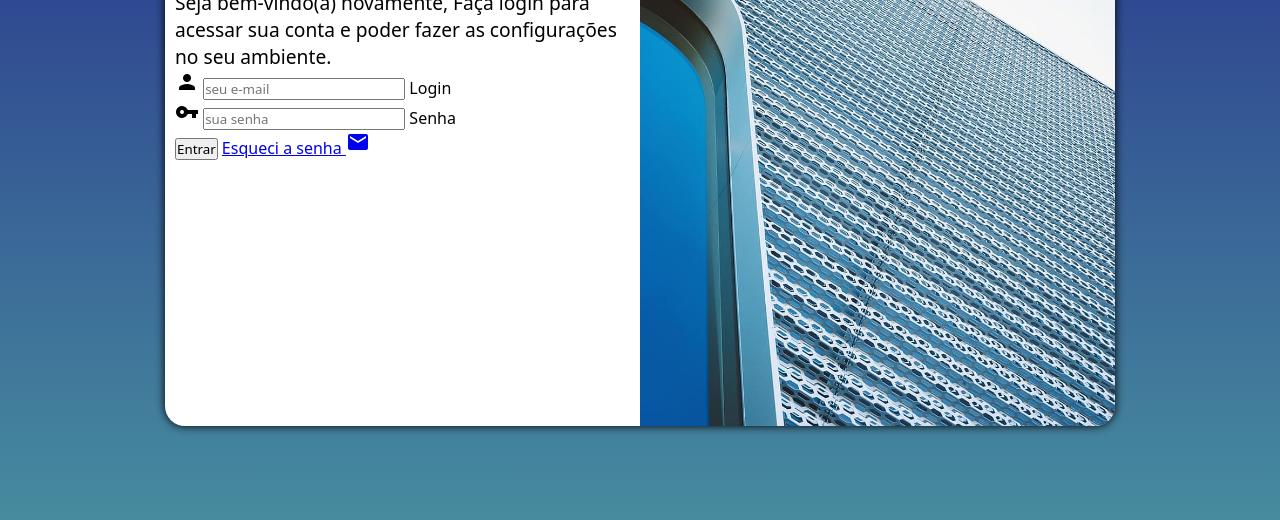
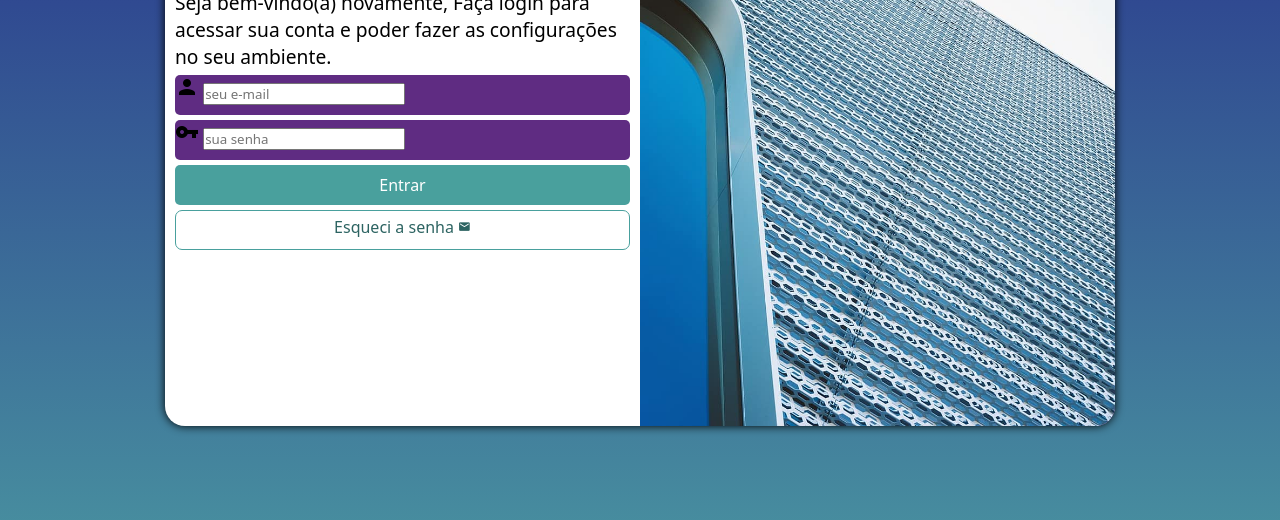
Before and after one commit to antoniofrancisco2/projeto-login, a plain HTML site: page index.html in a window 1280 px wide. Shown: the part 224-744 px from the top of the page. Drawn offline with Linux system fonts and the light colour scheme.

Commit message:
formatação do formulário

```diff
--- a/estilos/style.css
+++ b/estilos/style.css
@@ -67,3 +67,55 @@ div#form > h1 {
 div#form > p {
     font-size: 0.8em;
 }
+
+form > div.campo {
+    background-color: #5f2c82;
+    display: block;
+    width: 100%;
+    height: 40px;
+    border-radius: 5px;
+    margin: 5px 0px;
+}
+
+div.campo > label {
+    display: none;
+}
+
+form > input[type=submit] {
+    display: block;
+    font-size: 1em;
+    width: 100%;
+    height: 40px;
+    background-color: #49a09d;
+    color: white;
+    border: none;
+    border-radius: 5px;
+    cursor: pointer;
+}
+
+form > input[type=submit]:hover {
+    background-color: #2e7a78;
+}
+
+form > a.botao {
+    display: block;
+    text-align: center;
+    font-size: 1em;
+    width: 100%;
+    height: 40px;
+    padding-top: 5px;
+    margin-top: 5px;
+    background-color: white;
+    color: #2d6462;
+    border: 1px solid #49a09d;
+    border-radius: 7px;
+    text-decoration: none;
+}
+
+form > a.botao:hover {
+    background-color: #6cd3cf;
+}
+
+form > a.botao > span {
+    font-size: 00.8em;
+}
--- a/index.html
+++ b/index.html
@@ -31,7 +31,7 @@
                         <label for="isenha">Senha</label>
                     </div>
                     <input type="submit" value="Entrar">
-                    <a href="esqueci.html">
+                    <a href="esqueci.html" class="botao">
                         Esqueci a senha <span class="material-icons">mail</span>
                     </a>
                 </form>
```
